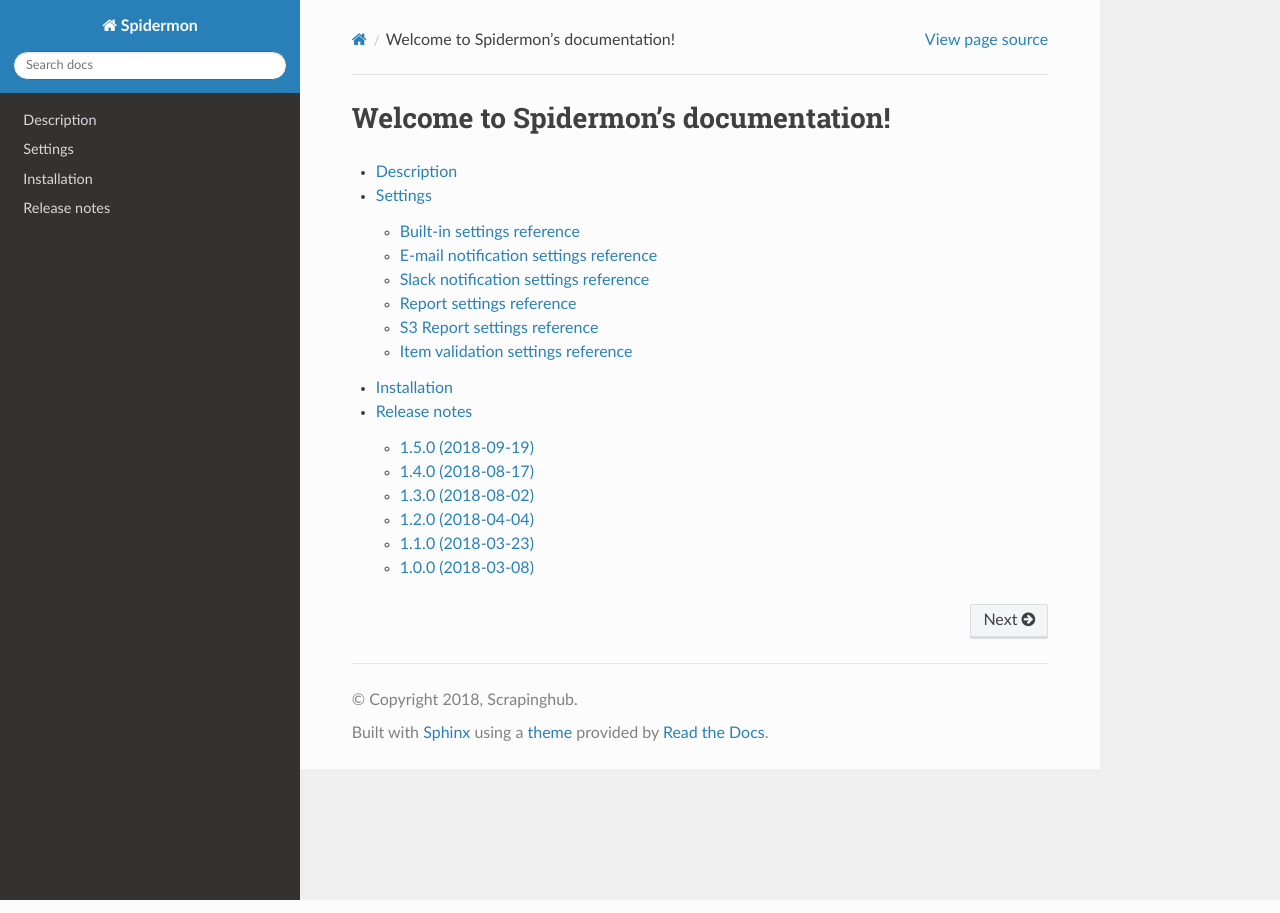
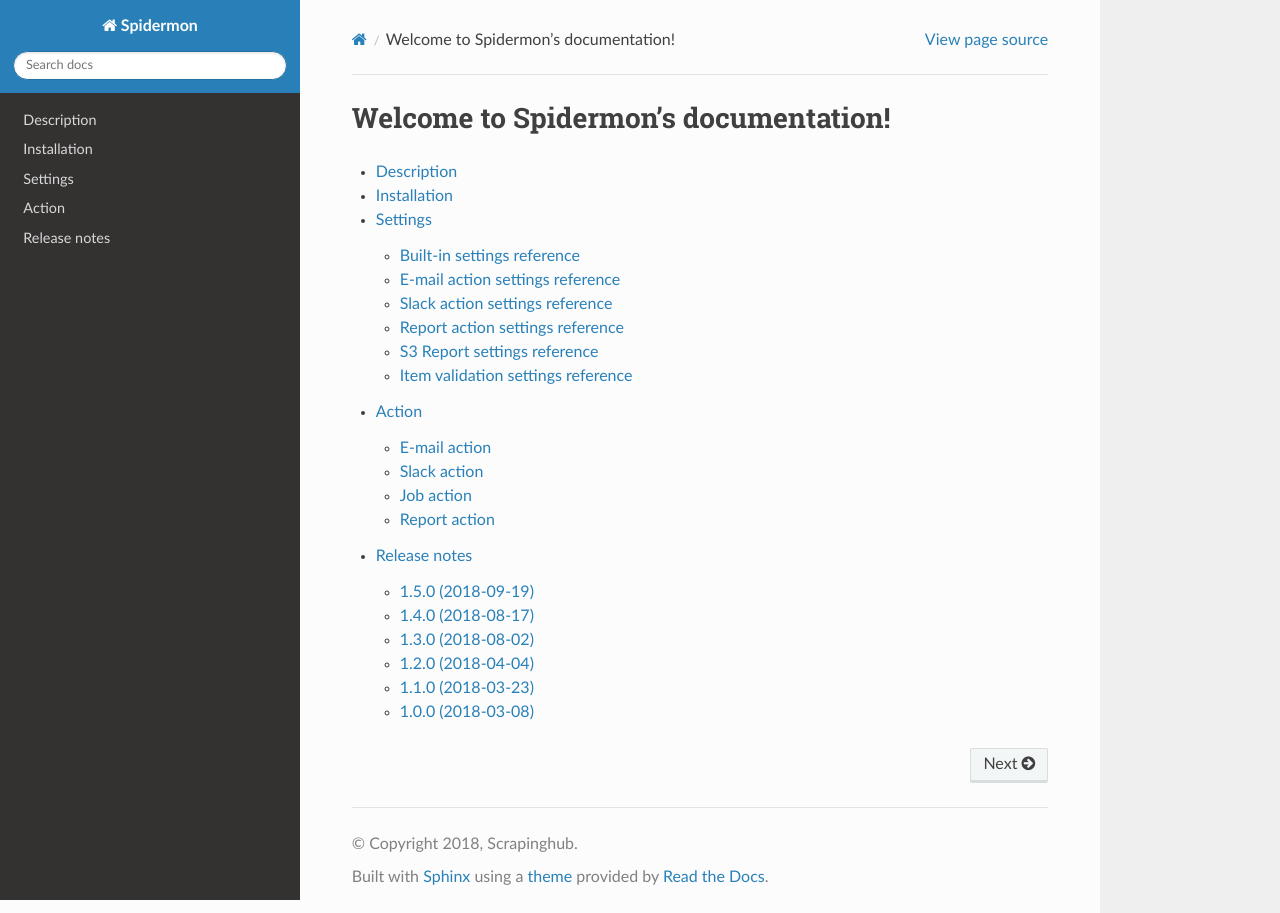
Before and after one commit to scrapinghub/spidermon, a Sphinx documentation site: the page built from docs/source/index.rst, in a window 1280 px wide. Built offline with Sphinx 7.4.7 and the Read the Docs theme 2.0.0, drawn with Linux system fonts in a browser that asks for light colours.

Commit message:
Included draft of documentation of existing actions

```diff
--- a/docs/source/index.rst
+++ b/docs/source/index.rst
@@ -10,6 +10,7 @@
    :maxdepth: 2
 
    description
+   installation
    topics/settings
-   installation
+   topics/actions
    changelog
--- /dev/null
+++ b/docs/source/topics/actions.rst
@@ -0,0 +1,25 @@
+.. _topics-actions:
+
+======
+Action
+======
+
+.. _topics-action-email:
+
+E-mail action
+=============
+
+.. _topics-action-slack:
+
+Slack action
+============
+
+.. _topics-action-job:
+
+Job action
+==========
+
+.. _topics-action-report:
+
+Report action
+=============
--- a/docs/source/topics/settings.rst
+++ b/docs/source/topics/settings.rst
@@ -66,10 +66,10 @@
 SPIDERMON_SPIDER_OPEN_MONITORS
 ------------------------------
 
-.. _topics-settings-email-notification-ref:
+.. _topics-settings-email-action-ref:
 
-E-mail notification settings reference
-======================================
+E-mail action settings reference
+================================
 
 .. setting:: SPIDERMON_BODY_HTML
 
@@ -131,10 +131,10 @@
 SPIDERMON_EMAIL_TO
 ------------------
 
-.. _topics-settings-slack-notification-ref:
+.. _topics-settings-slack-action-ref:
 
-Slack notification settings reference
-======================================
+Slack action settings reference
+===============================
 
 .. setting:: SPIDERMON_SLACK_ATTACHMENTS
 
@@ -206,10 +206,10 @@
 SPIDERMON_SLACK_SENDER_TOKEN
 ----------------------------
 
-.. _topics-settings-report-ref:
+.. _topics-settings-report-action-ref:
 
-Report settings reference
-============================
+Report action settings reference
+=========================
 
 .. setting:: SPIDERMON_JOBREPORT_APIKEY
 
```
